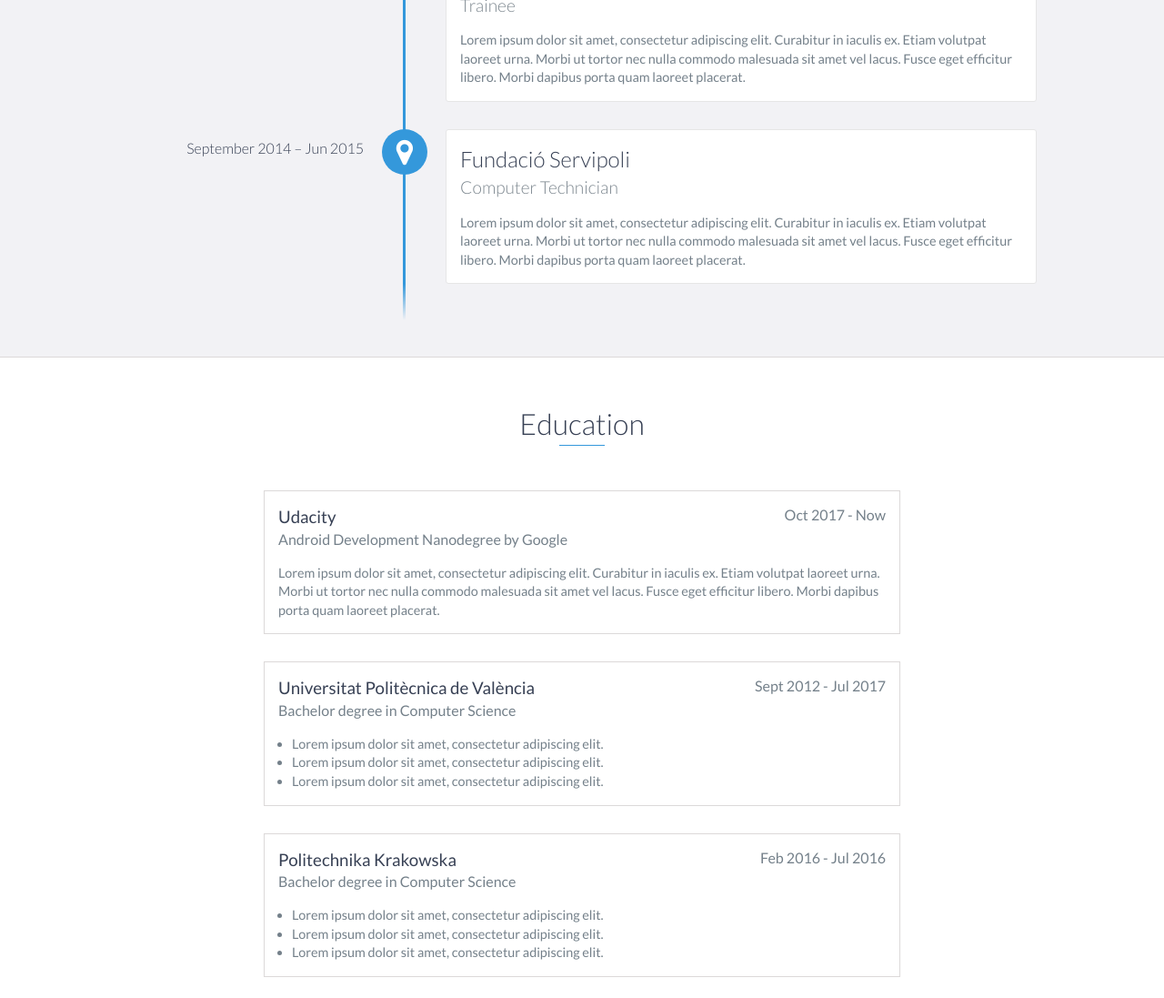
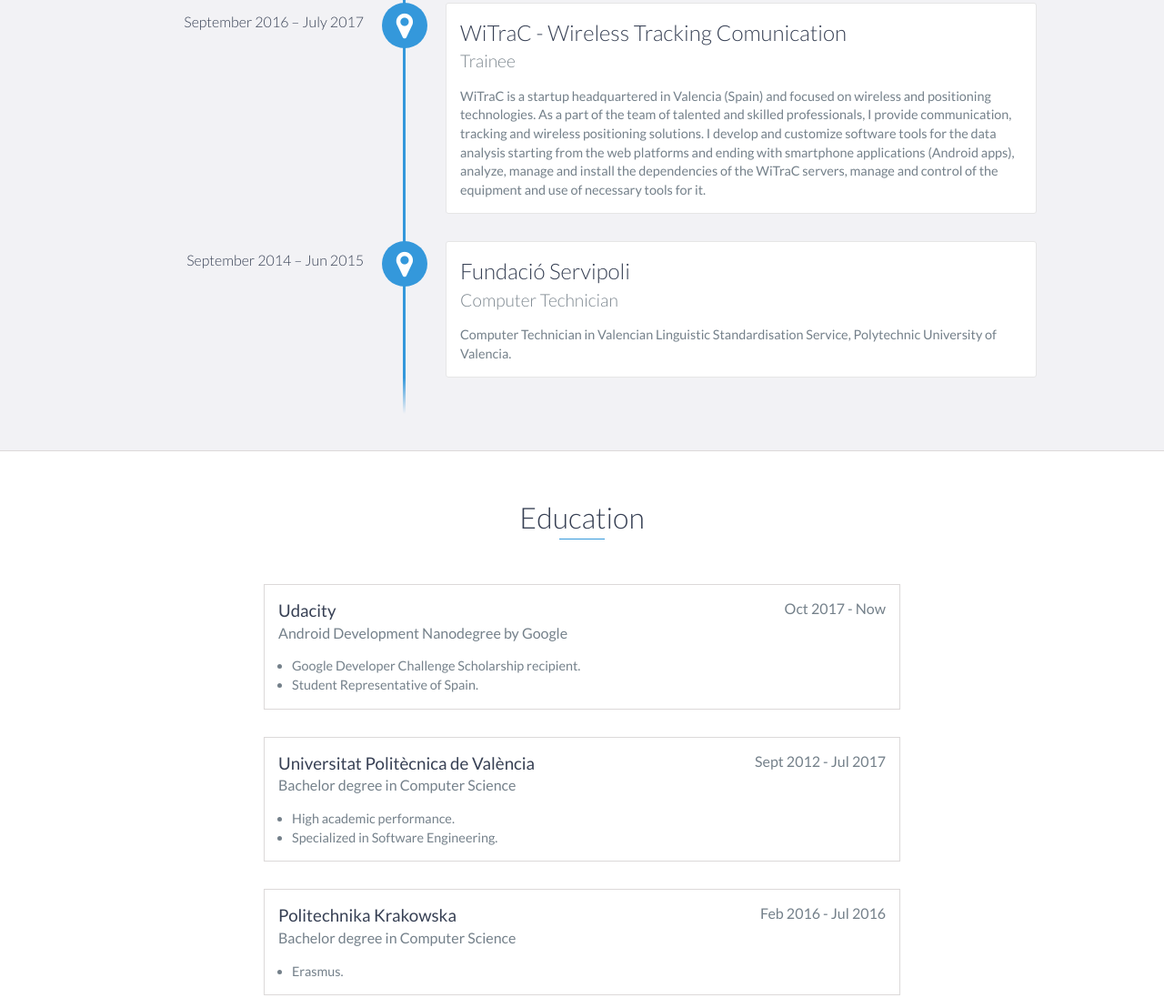
Before and after one commit to keponer/keponer.github.io, a website: page index.html in a window 1280 px wide. Shown: the part 1480-2577 px from the top of the page at 91% size. Drawn offline with nearby package versions, Linux system fonts and the light colour scheme.

Commit message:
delete latin

```diff
--- a/index.html
+++ b/index.html
@@ -90,7 +90,7 @@
                 <h3>WiTraC - Wireless Tracking Comunication</h3>
                 <h4>Software Engineer</h4>
                 <p>
-                    Lorem ipsum dolor sit amet, consectetur adipiscing elit. Curabitur in iaculis ex. Etiam volutpat laoreet urna. Morbi ut tortor nec nulla commodo malesuada sit amet vel lacus. Fusce eget efficitur libero. Morbi dapibus porta quam laoreet placerat.
+                    WiTraC is a startup headquartered in Valencia (Spain) and focused on wireless and positioning technologies. As a part of the team of talented and skilled professionals, I provide communication, tracking and wireless positioning solutions. I develop and customize software tools for the data analysis starting from the web platforms and ending with smartphone applications (Android apps), analyze, manage and install the dependencies of the WiTraC servers, manage and control of the equipment and use of necessary tools for it.
                 </p>
             </div>
 
@@ -98,7 +98,7 @@
                 <h3>WiTraC - Wireless Tracking Comunication</h3>
                 <h4>Trainee</h4>
                 <p>
-                    Lorem ipsum dolor sit amet, consectetur adipiscing elit. Curabitur in iaculis ex. Etiam volutpat laoreet urna. Morbi ut tortor nec nulla commodo malesuada sit amet vel lacus. Fusce eget efficitur libero. Morbi dapibus porta quam laoreet placerat.
+                    WiTraC is a startup headquartered in Valencia (Spain) and focused on wireless and positioning technologies. As a part of the team of talented and skilled professionals, I provide communication, tracking and wireless positioning solutions. I develop and customize software tools for the data analysis starting from the web platforms and ending with smartphone applications (Android apps), analyze, manage and install the dependencies of the WiTraC servers, manage and control of the equipment and use of necessary tools for it.
                 </p>
             </div>
 
@@ -106,7 +106,7 @@
                 <h3>Fundació Servipoli</h3>
                 <h4>Computer Technician</h4>
                 <p>
-                    Lorem ipsum dolor sit amet, consectetur adipiscing elit. Curabitur in iaculis ex. Etiam volutpat laoreet urna. Morbi ut tortor nec nulla commodo malesuada sit amet vel lacus. Fusce eget efficitur libero. Morbi dapibus porta quam laoreet placerat.
+                    Computer Technician in Valencian Linguistic Standardisation Service, Polytechnic University of Valencia.
                 </p>
             </div>
         </div>
@@ -119,9 +119,14 @@
             <h3>Udacity</h3>
             <span class="education-date">Oct 2017 - Now</span>
             <h4>Android Development Nanodegree by Google</h4>
-            <p>
-                Lorem ipsum dolor sit amet, consectetur adipiscing elit. Curabitur in iaculis ex. Etiam volutpat laoreet urna. Morbi ut tortor nec nulla commodo malesuada sit amet vel lacus. Fusce eget efficitur libero. Morbi dapibus porta quam laoreet placerat.
-            </p>
+            <ul>
+                <li>
+                    Google Developer Challenge Scholarship recipient.
+                </li>
+                <li>
+                    Student Representative of Spain.
+                </li>
+            </ul>
         </div>
         <!-- End .education-block -->
 
@@ -131,13 +136,10 @@
             <h4>Bachelor degree in Computer Science</h4>
             <ul>
                 <li>
-                    Lorem ipsum dolor sit amet, consectetur adipiscing elit.
+                    High academic performance.
                 </li>
                 <li>
-                    Lorem ipsum dolor sit amet, consectetur adipiscing elit.
-                </li>
-                <li>
-                    Lorem ipsum dolor sit amet, consectetur adipiscing elit.
+                    Specialized in Software Engineering.
                 </li>
             </ul>
         </div>
@@ -148,13 +150,7 @@
             <h4>Bachelor degree in Computer Science</h4>
             <ul>
                 <li>
-                    Lorem ipsum dolor sit amet, consectetur adipiscing elit.
-                </li>
-                <li>
-                    Lorem ipsum dolor sit amet, consectetur adipiscing elit.
-                </li>
-                <li>
-                    Lorem ipsum dolor sit amet, consectetur adipiscing elit.
+                    Erasmus.
                 </li>
             </ul>
         </div>
```
